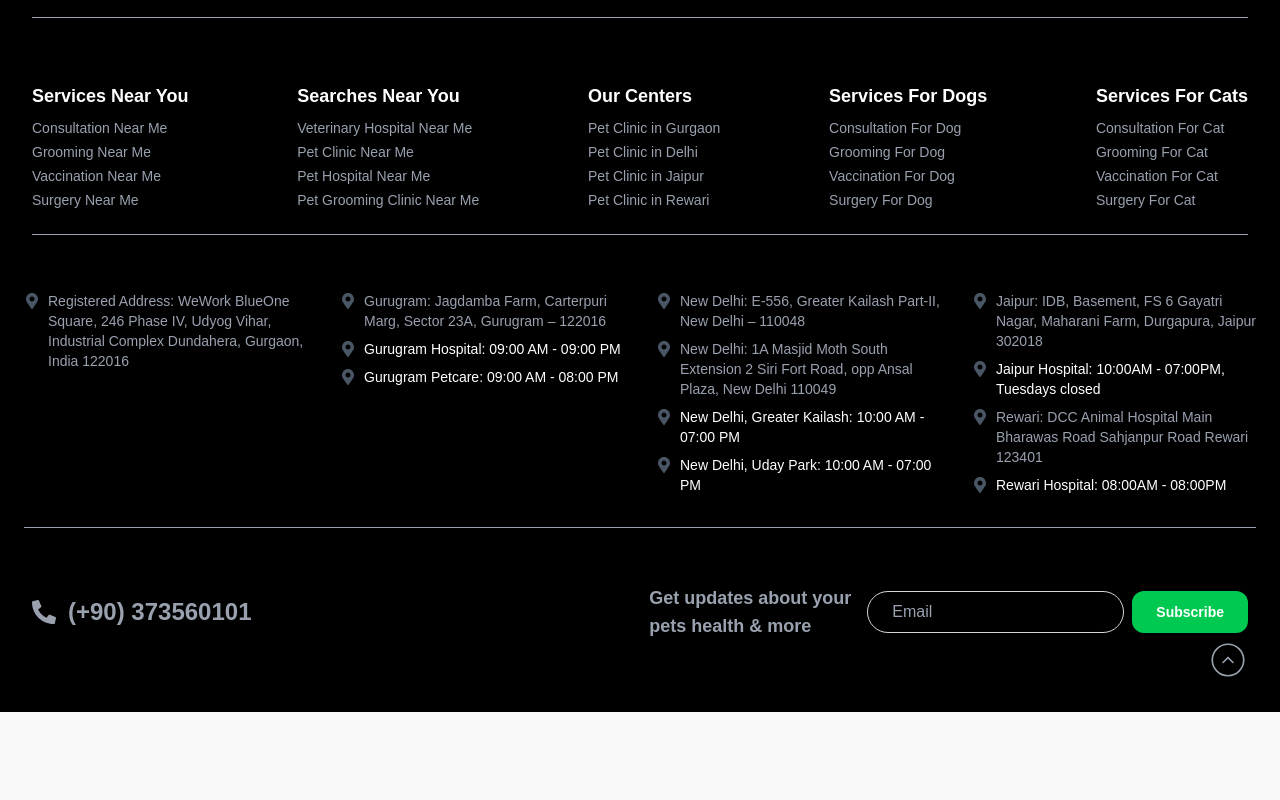
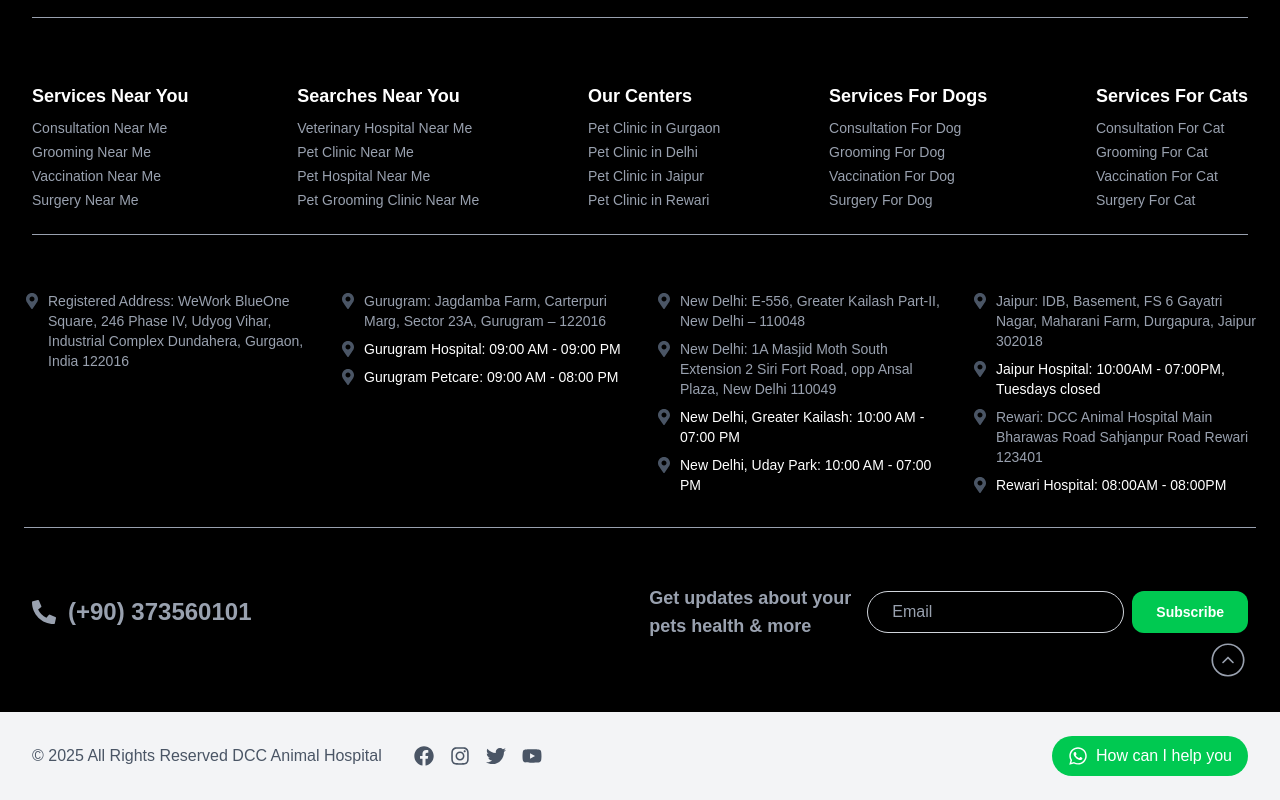
Before and after one commit to Aafreen18/test, a React (Vite) app: page /services/recommendations in a window 1280 px wide. Shown: the part 380-1180 px from the top of the page. Before the commit the page ends 1092 px from the top, so only its background shows below. Built offline with nearby package versions, Linux system fonts and the light colour scheme.

Commit message:
made footer

```diff
--- a/src/components/Footer.jsx
+++ b/src/components/Footer.jsx
@@ -3,6 +3,7 @@ import { LiaDogSolid } from "react-icons/lia";
 import Locations from "./Locations";
 import {FaPhoneAlt} from "react-icons/fa";
 import ScrollToTop from "./ScrollToTop";
+import { FaFacebook, FaInstagram, FaTwitter, FaYoutube, FaWhatsapp } from 'react-icons/fa';
 
 function Footer() {
   return (
@@ -46,7 +47,7 @@ function Footer() {
                 {/* Other Links */}
                 <div>
                     <h3 className="text-lg font-semibold mb-2">Other Links</h3>
-                    <ul className="space-y-1 text-sm text-grey-400">
+                    <ul className="space-y-1 text-sm text-gray-400">
                         <li><Link to="/careers" className="hover:text-white transition-colors duration-300">Careers</Link></li>
                         <li><Link to="/press" className="hover:text-white transition-colors duration-300">Press and Media</Link></li>
                         <li><Link to="/gallery" className="hover:text-white transition-colors duration-300">Gallery</Link></li>
@@ -153,7 +154,35 @@ function Footer() {
             <ScrollToTop />
         </div>
 
+        <div className="bg-gray-100 py-6 px-4 sm:px-6 lg:px-8">
+            <div className="max-w-7xl mx-auto flex flex-col md:flex-row justify-between items-center">
+                <div className="flex flex-col md:flex-row items-center space-y-4 md:space-y-0 md:space-x-8 mb-4 md:mb-0">
+                    <p className="text-gray-600">
+                        © 2025 All Rights Reserved DCC Animal Hospital
+                    </p>
 
+                    <div className="flex space-x-4">
+                        <a href="#" className="text-gray-600 transition-transform hover:scale-110">
+                        <FaFacebook size={20} />
+                        </a>
+                        <a href="#" className="text-gray-600 transition-transform hover:scale-110">
+                        <FaInstagram size={20} />
+                        </a>
+                        <a href="#" className="text-gray-600 transition-transform hover:scale-110">
+                        <FaTwitter size={20} />
+                        </a>
+                        <a href="#" className="text-gray-600 transition-transform hover:scale-110">
+                        <FaYoutube size={20} />
+                        </a>
+                    </div>
+                </div>
+
+                <button className="bg-green-500 text-white py-2 px-4 rounded-full flex items-center space-x-2 ml-auto hover:bg-white hover:text-green-500 hover:border hover:border-green-500 transition-all duration-300 whitespace-nowrap">
+                    <FaWhatsapp size={20} />
+                    <span>How can I help you</span>
+                </button>
+            </div>
+        </div>
     </footer>
   );
 }
```
